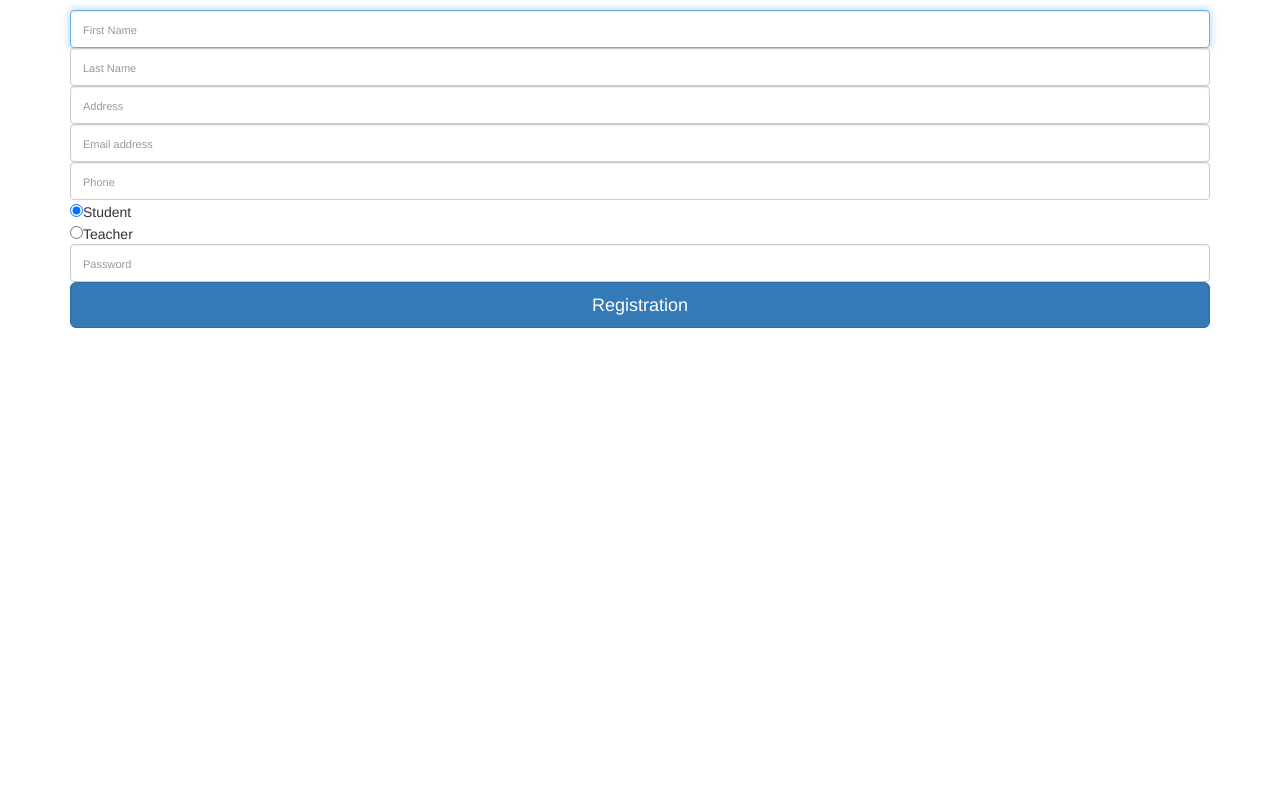
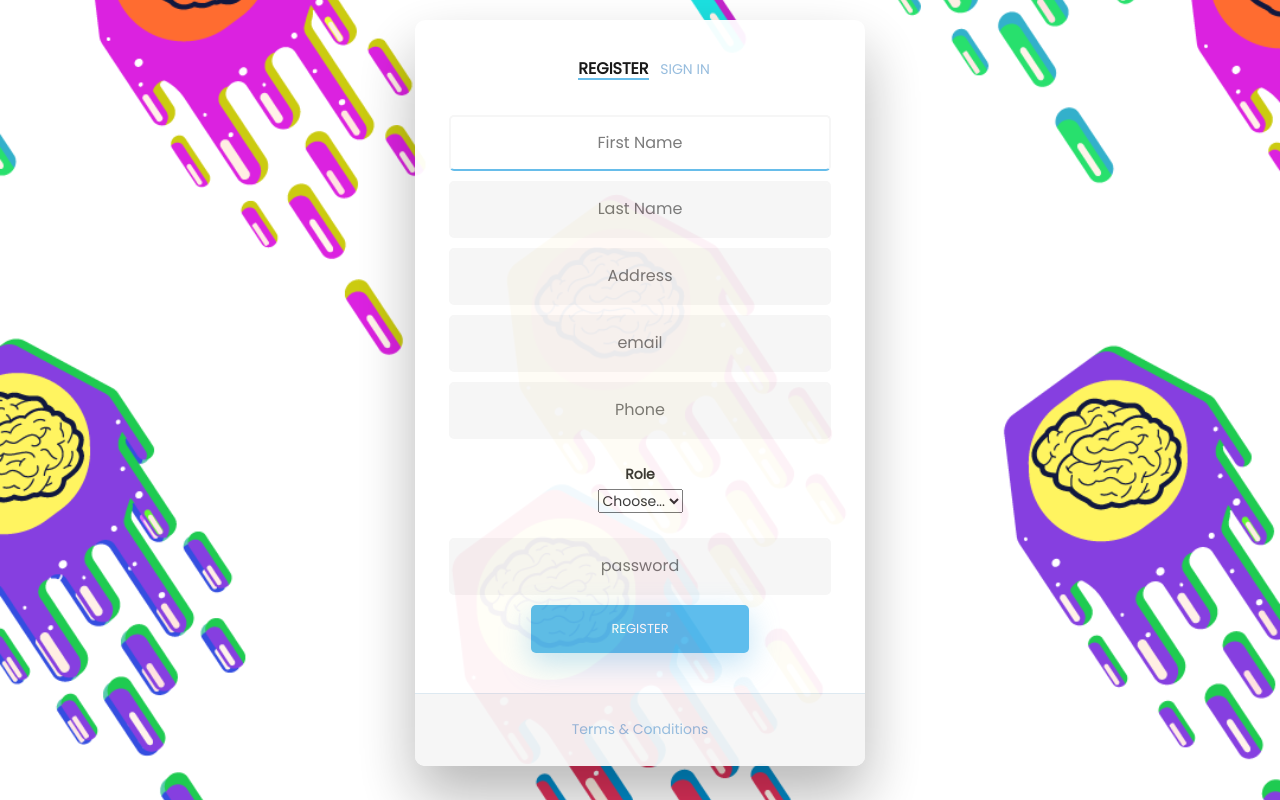
Before and after one commit to jgomez8558/Project_Scorpio, a PHP site: page /registration.php in a window 1280 px wide. Run offline with PHP 8.4, Linux system fonts and the light colour scheme; some libraries are stand-ins or nearby versions.

Commit message:
Added Pictures to Assets folder & designed registration page

```diff
--- a/index.php
+++ b/index.php
@@ -67,7 +67,7 @@ if (!empty($_POST["logout"])) {
     <!-- Login Form -->
                 <form method = "POST" >
                     <input type="text" id="login" class="fadeIn second" name="email" placeholder="email">
-                    <input type="text" id="password" class="fadeIn third" name="password" placeholder="password">
+                    <input type="password" id="password" class="fadeIn third" name="password" placeholder="password">
                      <input type="submit" name="login" class="fadeIn fourth" value="Login">
                 </form>
 
--- a/main.css
+++ b/main.css
@@ -9,10 +9,17 @@ html {
 
 body {
   font-family: "Poppins", sans-serif;
-  height: 100vh;
   background-image: url(assets/background.png);
   background-repeat: no-repeat;
+  background-position: center;
   background-size: cover;
+  min-height: 100%;
+    min-width: 1024px;
+    width: 100%;
+    height: auto;
+    position: fixed;
+    top: 0;
+    left: 0;
 }
 
 a {
@@ -122,7 +129,7 @@ input[type=button]:active, input[type=submit]:active, input[type=reset]:active
   transform: scale(0.95);
 }
 
-input[type=text] {
+input[type=text], input[type=password] {
   background-color: #f6f6f6;
   border: none;
   color: #0d0d0d;
@@ -143,12 +150,12 @@ input[type=text] {
   border-radius: 5px 5px 5px 5px;
 }
 
-input[type=text]:focus {
+input[type=text]:focus, input[type=password]:focus {
   background-color: #fff;
   border-bottom: 2px solid #5fbae9;
 }
 
-input[type=text]:placeholder {
+input[type=text]:placeholder, input[type=password]:placeholder {
   color: #cccccc;
 }
 
--- a/registration.css
+++ /dev/null
@@ -1,101 +0,0 @@
-#playground-container {
-    height: 500px;
-    overflow: hidden !important;
-    -webkit-overflow-scrolling: touch;
-}
-
-.main{
- 	margin:50px 15px;
-}
-
-h1.title {
-	font-size: 50px;
-	font-family: 'Passion One', cursive;
-	font-weight: 400;
-}
-
-hr{
-	width: 10%;
-	color: #fff;
-}
-
-.form-group{
-	margin-bottom: 15px;
-}
-
-label{
-	margin-bottom: 15px;
-}
-
-input,
-input::-webkit-input-placeholder {
-    font-size: 11px;
-    padding-top: 3px;
-}
-
-.main-login{
- 	background-color: #fff;
-    /* shadows and rounded borders */
-    -moz-border-radius: 2px;
-    -webkit-border-radius: 2px;
-    border-radius: 2px;
-    -moz-box-shadow: 0px 2px 2px rgba(0, 0, 0, 0.3);
-    -webkit-box-shadow: 0px 2px 2px rgba(0, 0, 0, 0.3);
-    box-shadow: 0px 2px 2px rgba(0, 0, 0, 0.3);
-
-}
-.form-control {
-    height: auto!important;
-padding: 8px 12px !important;
-}
-.input-group {
-    -webkit-box-shadow: 0px 2px 5px 0px rgba(0,0,0,0.21)!important;
-    -moz-box-shadow: 0px 2px 5px 0px rgba(0,0,0,0.21)!important;
-    box-shadow: 0px 2px 5px 0px rgba(0,0,0,0.21)!important;
-}
-#button {
-    border: 1px solid #ccc;
-    margin-top: 28px;
-    padding: 6px 12px;
-    color: #666;
-    text-shadow: 0 1px #fff;
-    cursor: pointer;
-    -moz-border-radius: 3px 3px;
-    -webkit-border-radius: 3px 3px;
-    border-radius: 3px 3px;
-    -moz-box-shadow: 0 1px #fff inset, 0 1px #ddd;
-    -webkit-box-shadow: 0 1px #fff inset, 0 1px #ddd;
-    box-shadow: 0 1px #fff inset, 0 1px #ddd;
-    background: #f5f5f5;
-    background: -moz-linear-gradient(top, #f5f5f5 0%, #eeeeee 100%);
-    background: -webkit-gradient(linear, left top, left bottom, color-stop(0%, #f5f5f5), color-stop(100%, #eeeeee));
-    background: -webkit-linear-gradient(top, #f5f5f5 0%, #eeeeee 100%);
-    background: -o-linear-gradient(top, #f5f5f5 0%, #eeeeee 100%);
-    background: -ms-linear-gradient(top, #f5f5f5 0%, #eeeeee 100%);
-}
-.main-center{
- 	margin-top: 30px;
- 	margin: 0 auto;
- 	max-width: 400px;
-    padding: 10px 40px;
-	background:#008DCB;
-	    color: #FFF;
-    text-shadow: none;
-	-webkit-box-shadow: 0px 3px 5px 0px rgba(0,0,0,0.31);
--moz-box-shadow: 0px 3px 5px 0px rgba(0,0,0,0.31);
-box-shadow: 0px 3px 5px 0px rgba(0,0,0,0.31);
-
-}
-span.input-group-addon i {
-    color: #009edf;
-    font-size: 17px;
-}
-
-.login-button{
-	margin-top: 5px;
-}
-
-.login-register{
-	font-size: 11px;
-	text-align: center;
-}
--- a/registration.php
+++ b/registration.php
@@ -40,16 +40,58 @@ if(array_key_exists("submit", $_POST)){
 
     <title>Register</title>
     <head>
-        <link href="//maxcdn.bootstrapcdn.com/bootstrap/3.3.0/css/bootstrap.min.css" rel="stylesheet" id="bootstrap-css">
-
-        <link rel="stylesheet" type="text/css" href="registration.css">
+    <link href="//maxcdn.bootstrapcdn.com/bootstrap/3.3.0/css/bootstrap.min.css" rel="stylesheet" id="bootstrap-css">
+        <script src="//maxcdn.bootstrapcdn.com/bootstrap/3.3.0/js/bootstrap.min.js"></script>
+        <script src="//code.jquery.com/jquery-1.11.1.min.js"></script>
+        <link rel="stylesheet" type="text/css" href="main.css">
     </head>
 
+
     <body>
-        <div class="container">
-            <div class="card card-container">
-                <p id="profile-name" class="profile-name-card"></p>
-                <form method = "POST" class="form-signin">
+    <div class="wrapper fadeInDown">
+            <div id="formContent">
+            <!-- Tabs Titles -->
+                <h2 class="active"> Register </h2>
+                <a class="inactive underlineHover" href="/braintrendy/index.php">SIGN IN</a><br><br>
+
+    <!-- Login Form -->
+                <form method = "POST" >
+                    <input type="text" id="inputProfile" name = "fname" class="fadeIn second"  placeholder="First Name" required autofocus>
+
+                    <input type="text" id="inputProfile" name = "lname" class="fadeIn second"  placeholder="Last Name" required autofocus>
+
+                    <input type="text" id="inputProfile" name = "address" class="fadeIn second"placeholder="Address" required autofocus>
+
+                    <input type="text" id="login" name = "email" class="fadeIn second" name="email" placeholder="email">
+
+                    <input type="text" id="inputProfile" name = "phone" class="fadeIn second" placeholder="Phone" required autofocus><br><br>
+
+                    <div class="fadeIn second">
+                        <div class="input-group-prepend">
+                            <label class="input-group-text" for="inputGroupSelect01">Role</label>
+                        </div>
+                        <select class="custom-select" id="inputGroupSelect01">
+                            <option selected>Choose...</option>
+                            <option value="1">Student</option>
+                            <option value="2">Teacher</option>
+
+                        </select>
+                    </div><br>
+
+                    <input type="password" id="password" name = "password"class="fadeIn third" name="password" placeholder="password">
+
+                     <input type="submit" name = "submit" class="fadeIn fourth" value = "Register">
+                </form>
+
+    <!-- Remind Passowrd -->
+                <div id="formFooter">
+                        <a class="underlineHover" href="#">Terms & Conditions</a>
+                </div>
+            </div>
+        </div>
+
+                <!-- form -->
+                <!-- <form method = "POST" class="form-signin">
                     <span id="reauth-email" class="reauth-email"></span>
                     <input type="text" id="inputProfile" name = "fname" class="form-control" placeholder="First Name" required autofocus>
                      <input type="text" id="inputProfile" name = "lname" class="form-control" placeholder="Last Name" required autofocus>
@@ -60,14 +102,18 @@ if(array_key_exists("submit", $_POST)){
                     <input type="radio" name="role" value="2">Teacher
                     <input type="password" id="inputPassword" name = "password" class="form-control" placeholder="Password" required>
                     <input class="btn btn-lg btn-primary btn-block btn-signin" type = "submit" name = "submit" id = "btn_sub" value = "Registration">
-                </form><!-- /form -->
-            </div><!-- /card-container -->
-        </div><!-- /container -->
+                </form>/form -->
+
+
+
+
+
         <script src="https://ajax.googleapis.com/ajax/libs/jquery/3.3.1/jquery.min.js"></script>
         <script src="https://ajax.aspnetcdn.com/ajax/jQuery/jquery-3.3.1.min.js"></script>
         <script src="https://maxcdn.bootstrapcdn.com/bootstrap/3.3.7/js/bootstrap.min.js"></script>
         <script src="//code.jquery.com/jquery-1.11.1.min.js"></script>
         <script src="myscripts.js"></script>
+
     </body>
 
 </html>
```
Also changed, not shown: assets/categoryPictures/art.jpg (added), assets/categoryPictures/cooking.jpg (added), assets/categoryPictures/health.jpg (added), assets/categoryPictures/miscellanious.jpg (added), assets/categoryPictures/music.jpg (added), assets/categoryPictures/technology.jpg (added).
